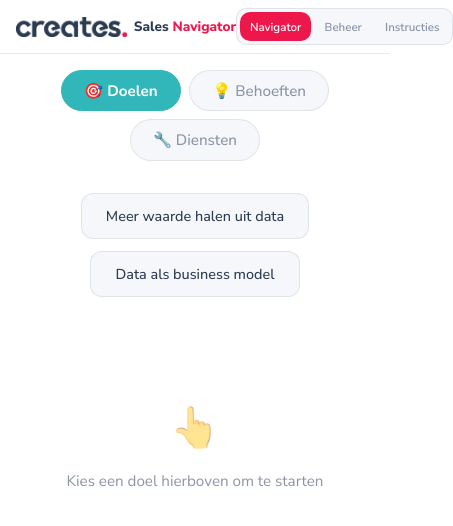
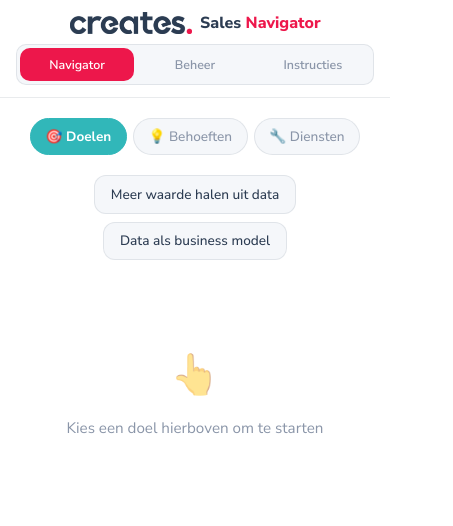
Before and after one commit to ismith81/sales-navigator, a React (Vite) app: page / in a window 390 px wide. Shown: the top 526 px of the page, 453 px wide, since content can reach past the window. Built offline with nearby package versions, Linux system fonts and the light colour scheme.

Commit message:
Fix mobile layout: topbar gestapeld, tabs centered, case actions passend

```diff
--- a/src/styles/index.css
+++ b/src/styles/index.css
@@ -1667,23 +1667,58 @@ body::before {
 
 @media (max-width: 640px) {
   .topbar {
-    padding: 0.5rem 1rem;
-    margin: -1.25rem -1rem 1rem;
+    flex-direction: column;
+    align-items: stretch;
+    gap: 0.6rem;
+    padding: 0.75rem 1rem;
+    margin: -1.25rem -1rem 1.25rem;
   }
-  .topbar-left { gap: 0.4rem; }
-  .topbar-title { font-size: 0.85rem; white-space: nowrap; }
-  .topbar-logo { height: 20px; }
-  .view-toggle-btn { font-size: 0.72rem; padding: 0.4rem 0.6rem; }
+  .topbar-left {
+    justify-content: center;
+    gap: 0.5rem;
+  }
+  .topbar-title { font-size: 1rem; white-space: nowrap; }
+  .topbar-logo { height: 22px; }
+  .view-toggle {
+    width: 100%;
+    justify-content: space-between;
+  }
+  .view-toggle-btn {
+    flex: 1;
+    font-size: 0.78rem;
+    padding: 0.5rem 0.5rem;
+    white-space: nowrap;
+  }
   .case-card { padding: 1.25rem; }
   .app { padding: 1.25rem 1rem 3rem; }
   .import-actions { flex-direction: column; }
-  .tabs { gap: 0.5rem; flex-wrap: wrap; }
-  .tab-btn { font-size: 0.8rem; padding: 0.4rem 0.75rem; }
-  .filter-pills { gap: 0.4rem; }
-  .filter-pill { font-size: 0.78rem; padding: 0.35rem 0.75rem; }
+  .nav-tabs {
+    gap: 0.4rem;
+    margin-bottom: 1.25rem;
+  }
+  .nav-tab { font-size: 0.85rem; padding: 0.5rem 0.9rem; }
+  .button-grid {
+    gap: 0.5rem;
+    margin-bottom: 1.5rem;
+  }
+  .filter-btn { font-size: 0.85rem; padding: 0.55rem 1rem; }
   .ce-bottom-actions { flex-wrap: wrap; }
   .ce-bottom-actions .btn { flex: 1 1 45%; }
   .fm-display-row { flex-wrap: wrap; }
   .fm-item-actions { margin-left: auto; }
   .cm-backup-bar { flex-wrap: wrap; }
-}
+  .btn-icon { width: 26px; height: 26px; font-size: 0.8rem; }
+  .cm-col-actions { gap: 0.2rem; }
+  .cm-row,
+  .cm-table-header {
+    grid-template-columns: 1fr 130px;
+    padding: 0.6rem 0.5rem;
+    gap: 0.5rem;
+  }
+  .cm-logo { width: 34px; height: 34px; font-size: 0.7rem; }
+  .cm-name { font-size: 0.9rem; }
+  .cm-subtitle { font-size: 0.72rem; }
+  .cm-col-name { min-width: 0; }
+  .cm-col-name > div:last-child { min-width: 0; overflow: hidden; }
+  .cm-name, .cm-subtitle { white-space: nowrap; overflow: hidden; text-overflow: ellipsis; }
+}
```
